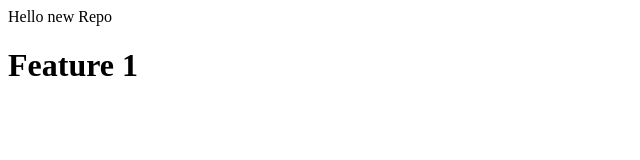
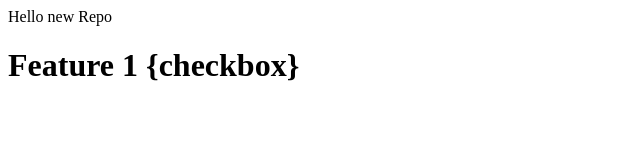
Before and after one commit to thomaswillson350/localrepo, a plain HTML site: page index.html in a window 1280 px wide. Shown: the whole page, without its empty margins (0-640 px from the left). Drawn offline with Linux system fonts and the light colour scheme.

Commit message:
add chekbox

```diff
--- a/index.html
+++ b/index.html
@@ -1,3 +1,3 @@
 <p>Hello new Repo</p>
 
-<h1>Feature 1</h1>
+<h1>Feature 1 {checkbox}</h1>
```
